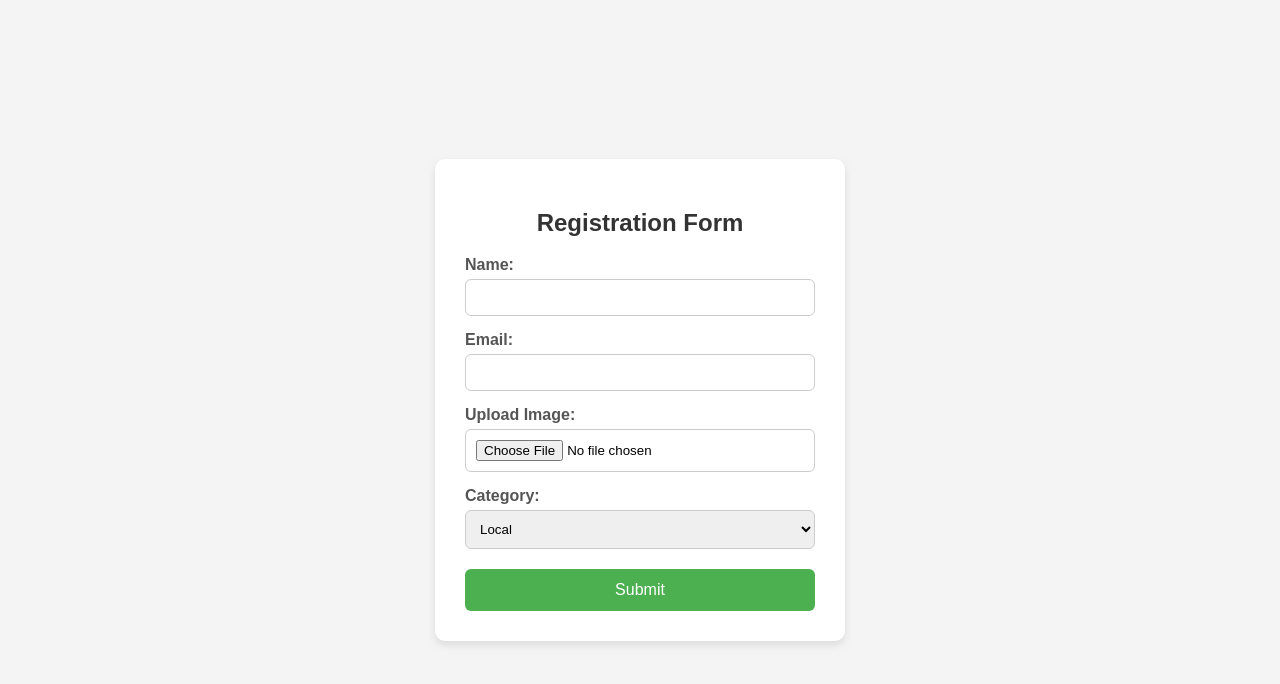
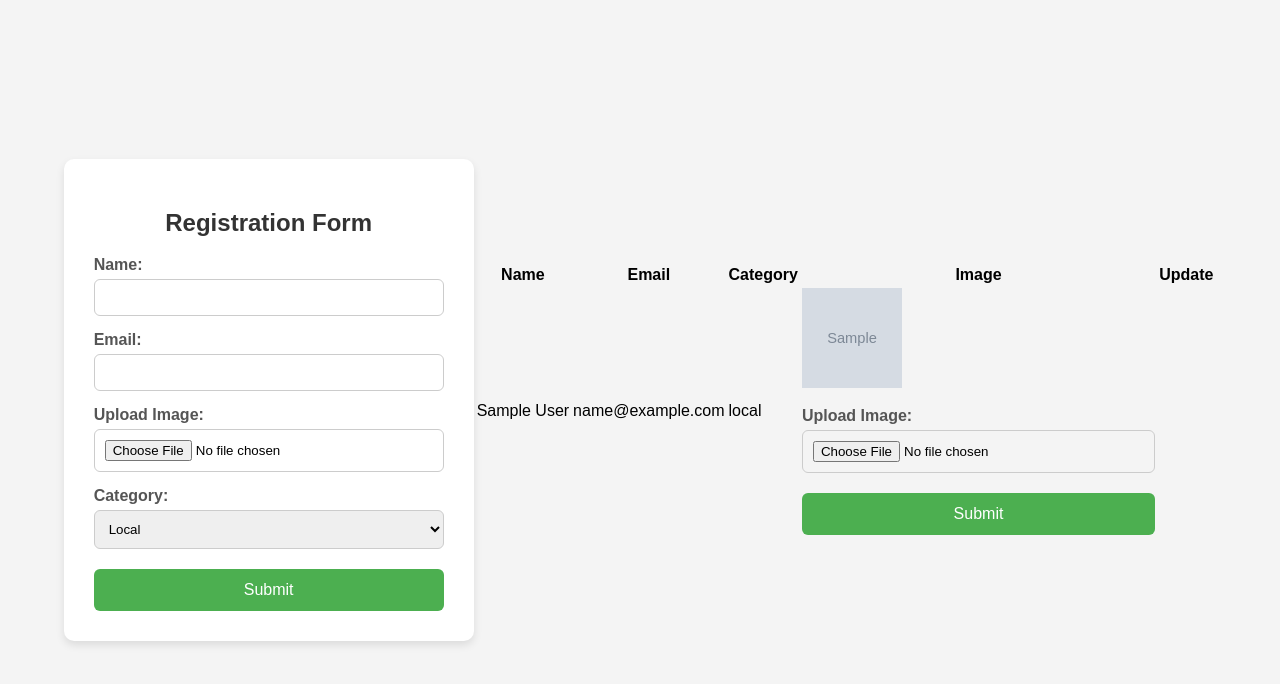
Before and after one commit to bhanu-backend/crud_image_file, a Django app: page / in a window 1280 px wide. Shown: the top 684 px of the page. Run offline with Django 5.2, Linux system fonts and the light colour scheme; tables that the repository leaves empty hold one stand-in row (values such as "Sample post"); grey boxes marked "Sample" are stand-in pictures.

Commit message:
update image  - delete from asset

```diff
--- a/app1/models.py
+++ b/app1/models.py
@@ -12,3 +12,6 @@ class AppUser(models.Model):
     email = models.EmailField(max_length=100)
     image = models.ImageField(upload_to="Asset/images")
     category = models.CharField(max_length=32,choices=choices)
+
+    def __str__(self):
+        return self.name
--- a/app1/templates/app1/index.html
+++ b/app1/templates/app1/index.html
@@ -89,5 +89,47 @@
   </form>
 </div>
 
+<div>
+  {% if users %}
+
+  <table>
+
+    <tr>
+    <th>Name</th>
+    <th>Email</th>
+    <th>Category</th>
+    <th>Image</th>
+    <th>Update</th>
+    </tr>
+
+   {% for user in users %}
+   <tr>
+     <td>{{user.name}}</td>
+     <td>{{user.email}}</td>
+     <td>{{user.category}}</td>
+     <td><img src="{{ user.image.url }}" alt="" srcset="" height="100px" width="100px">
+        <br>
+       <form action="{% url 'update' user.id  %}" method="post" enctype="multipart/form-data">
+           {% csrf_token %}
+          <label for="image">Upload Image:</label>
+            <input type="file" id="image" name="image"  accept="image/*" required>
+             <input type="submit" value="Submit">
+        </form>
+      </td>
+
+
+     </tr>
+   {% endfor %}
+
+  </table>
+
+
+  {% endif %}
+
+
+
+
+</div>
+
 </body>
 </html>
--- a/app1/urls.py
+++ b/app1/urls.py
@@ -5,4 +5,5 @@ from . import views
 urlpatterns = [
 
     path('',views.home,name = 'home'),
+    path('update/<int:id>/',views.update_pic,name = 'update'),
 ]
--- a/app1/views.py
+++ b/app1/views.py
@@ -1,7 +1,7 @@
 from django.shortcuts import render,redirect
 from .models import AppUser
 from django.http import HttpResponseRedirect
-
+import os
 def home(request):
     if request.method == "POST":
          print(request.POST)
@@ -12,10 +12,16 @@ def home(request):
          image = request.FILES.get('image')
          instance = AppUser(name=name,email=email ,image = image,category = category)
          instance.save()
-         return redirect('home')
+         return HttpResponseRedirect('/')
+    users = AppUser.objects.all()
+    return render(request,'app1/index.html',{'users':users})
 
 
-
-
-
-    return render(request,'app1/index.html')
+def update_pic(request , id):
+      user =  AppUser.objects.get(pk = id)
+      if os.path.isfile(user.image.path):
+                os.remove(user.image.path)
+      image = request.FILES.get('image')
+      user.image = image
+      user.save()
+      return HttpResponseRedirect('/')
```
Also changed, not shown: Asset/images/Hr_analytics2.jpeg (added), Asset/images/for_loop.png (added), Asset/images/krish.jpeg (deleted), Asset/images/krish_Tvarjkl.jpeg (deleted), Asset/images/netflix_icon.png (added).
